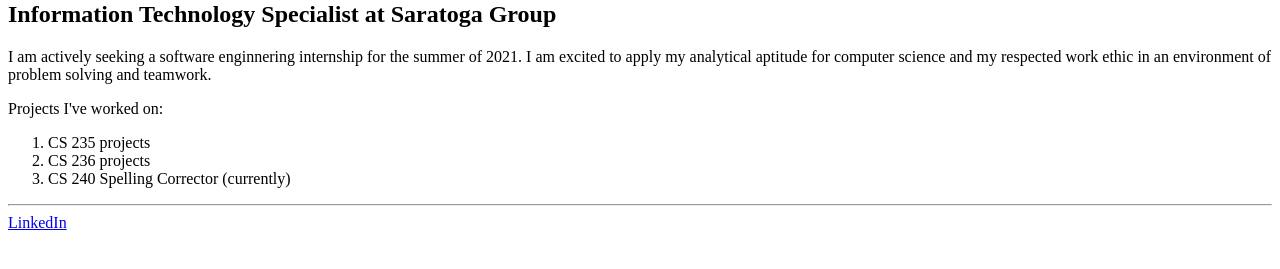
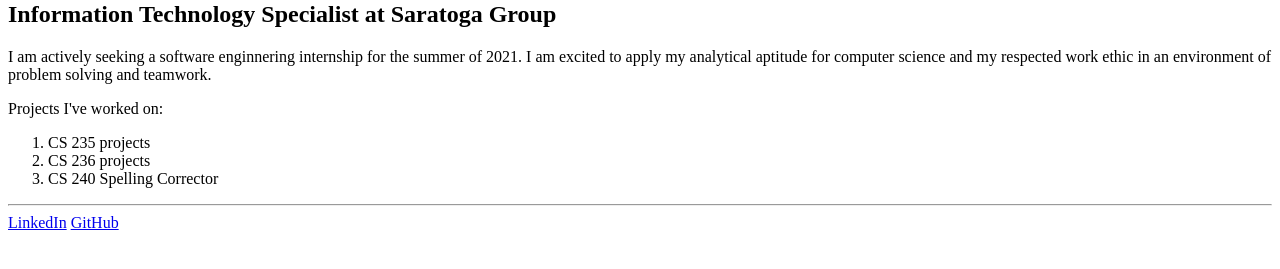
Before and after one commit to ElizaHales/portfolio, a plain HTML site: page index.html in a window 1280 px wide. Shown: the part 79-348 px from the top of the page. Drawn offline with Linux system fonts and the light colour scheme.

Commit message:
Second commit

```diff
--- a/index.html
+++ b/index.html
@@ -12,11 +12,12 @@
 <ol>
   <li>CS 235 projects</li>
   <li>CS 236 projects</li>
-  <li>CS 240 Spelling Corrector (currently)</li>
+  <li>CS 240 Spelling Corrector</li>
 </ol>
 </p>
 <hr>
 <a href="https://www.linkedin.com/in/eliza-hales-86a2551a8/">LinkedIn</a>
+<a href="https://github.com/ElizaHales">GitHub</a>
 
 </body>
 </html>
```
